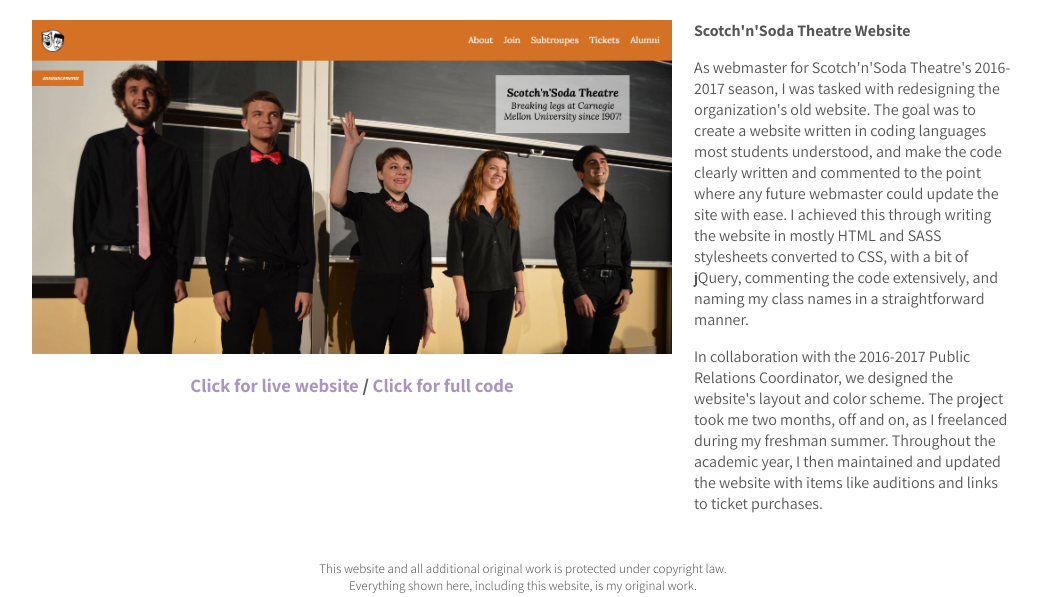
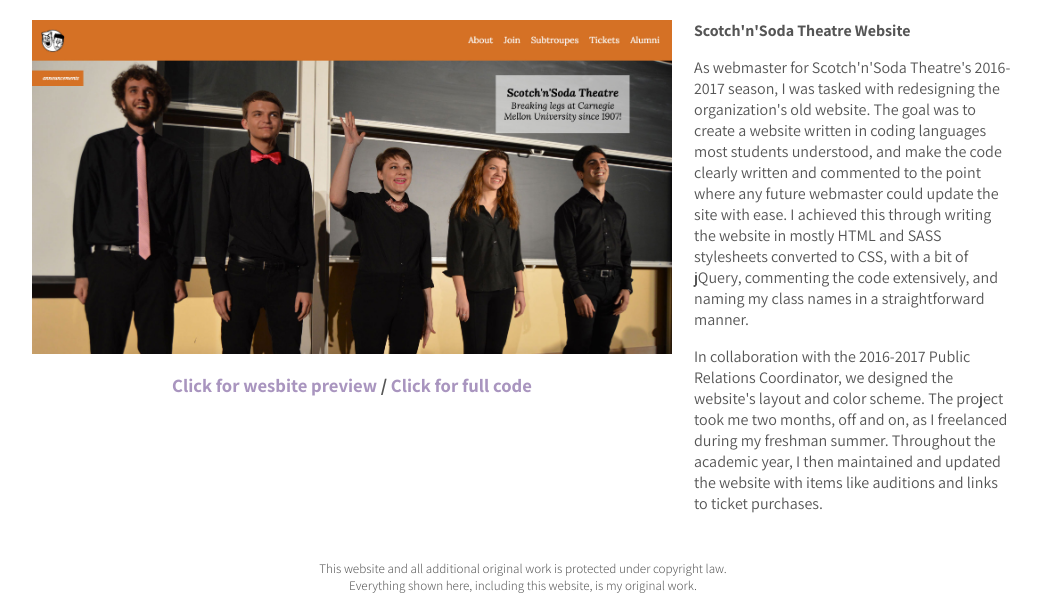
Before and after one commit to rendavison/portfolioWebsite, a Flask app: page /sns in a window 1280 px wide. Shown: the part 217-814 px from the top of the page, without its empty margins (117-1158 px from the left). Run offline with Flask 2, Linux system fonts and the light colour scheme; some libraries are stand-ins or nearby versions; some web fonts are replaced.

Commit message:
fixed sns link

```diff
--- a/app/templates/sns.html
+++ b/app/templates/sns.html
@@ -6,7 +6,7 @@
       <img src="{{ url_for('static',filename='images/sns_1.jpg')  }}" width="640px">
       <p />
       <h3 align="center">
-        <a href="http://www.snstheatre.org/" target="_blank">Click for live website</a> / <a href="https://github.com/ScotchLabs/snswebsite" target="_blank">Click for full code</a>
+        <a href="http://rendavison.pythonanywhere.com/" target="_blank">Click for wesbite preview</a> / <a href="https://github.com/rendavison/snswebsite" target="_blank">Click for full code</a>
       </h3>
     </td>
     <td valign="top">
```
